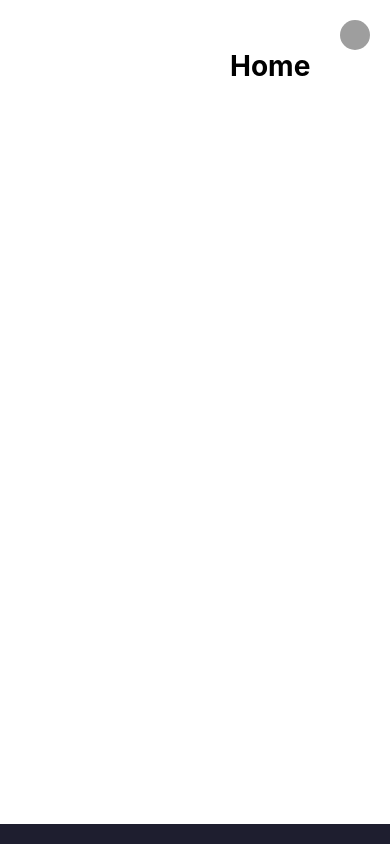
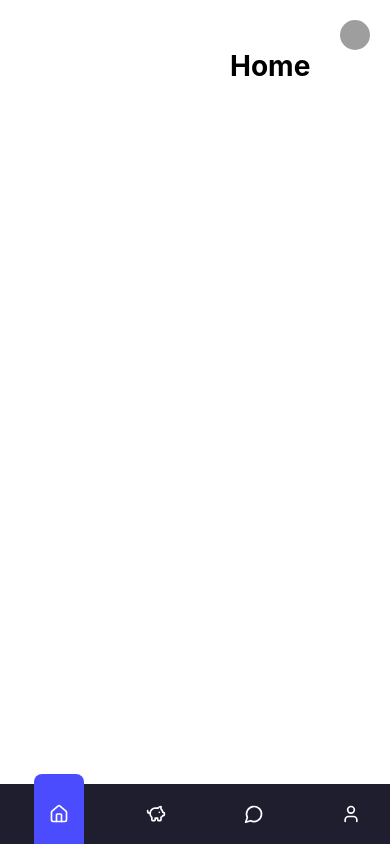
Before and after one commit to THMN123/EMPOWERU, a React (Create React App) app: page / in a window 390 px wide. Built offline with nearby package versions, Linux system fonts and the light colour scheme; grey boxes are pictures that could not be loaded.

Commit message:
the correct fix

```diff
--- a/src/components/Sidebar.css
+++ b/src/components/Sidebar.css
@@ -27,6 +27,8 @@
 /* Sidebar menu items */
 .menu-items {
     flex-grow: 1;
+    display: flex;
+    flex-direction: column;
 }
 
 .sidebar-footer {
@@ -98,14 +100,14 @@
 @media (max-width: 768px) {
     .sidebar {
         width: 100%;
-        height: auto;
+        height: 60px;
         position: fixed;
         bottom: 0;
         left: 0;
         flex-direction: row;
         justify-content: space-around;
         align-items: center;
-        padding: 10px;
+        padding: 0 10px;
         background-color: #1e1e2f;
         z-index: 100;
     }
@@ -115,6 +117,39 @@
         top: 10px;
         left: 10px;
         margin-bottom: 0;
+        z-index: 101;
+    }
+
+    .menu-items {
+        display: flex;
+        flex-direction: row;
+        justify-content: space-around;
+        align-items: center;
+        flex: 1;
+        height: 100%;
+    }
+
+    .menu-items li {
+        margin: 0;
+        flex-grow: 1;
+        display: flex;
+        justify-content: center;
+        align-items: center;
+        height: 100%;
+    }
+
+    .menu-items a {
+        display: flex;
+        flex-direction: column;
+        align-items: center;
+        font-size: 12px;
+        color: white;
+        height: 100%;
+        justify-content: center;
+    }
+
+    .menu-items span {
+        display: none; /* Hide labels */
     }
 
     .sidebar-footer {
@@ -125,10 +160,7 @@
         margin-top: 0;
         border-top: none;
         background: none;
-    }
-
-    .menu-items {
-        display: none;
+        z-index: 101;
     }
 
     .user-button {
@@ -137,6 +169,16 @@
 
     .username {
         display: none !important;
+    }
+
+    /* Apply padding to the main content area */
+    .main-content {
+        padding-bottom: 60px; /* prevent bottom nav from overlapping content */
+        box-sizing: border-box;
+    }
+
+    body {
+        padding-bottom: 0 !important;
     }
 }
 
@@ -153,7 +195,8 @@
     }
 
     .menu-items {
-        display: block;
+        display: flex;
+        flex-direction: column;
     }
 
     .logo {
@@ -173,4 +216,16 @@
     .username {
         display: inline-block !important;
     }
+
+    body {
+        padding-left: 200px; /* make room for sidebar on desktop */
+    }
 }
+
+/* To prevent overflow when bottom bar is fixed */
+html, body {
+    margin: 0;
+    padding: 0;
+    height: 100%;
+    overflow-x: hidden;
+}
```
